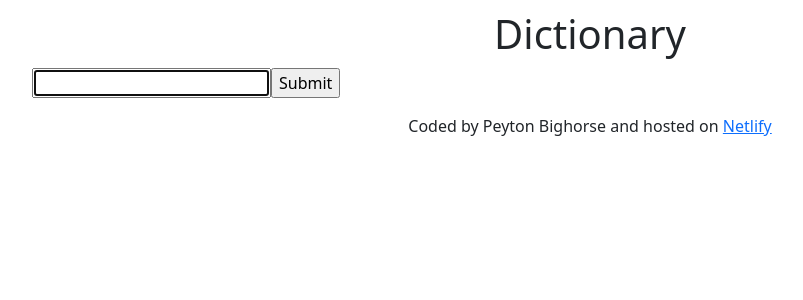
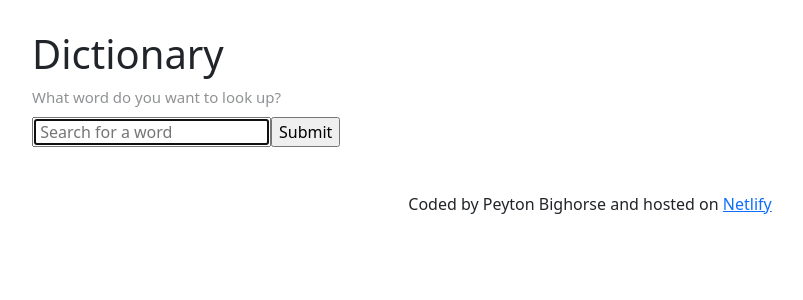
Before and after one commit to peytonbighorse/dictionary-app, a React (Create React App) app: page / in a window 1280 px wide. Shown: the top 300 px of the page, without its empty margins (50-853 px from the left). Built offline with nearby package versions, Linux system fonts and the light colour scheme.

Commit message:
Added css to dictionary entries

```diff
--- a/src/App.css
+++ b/src/App.css
@@ -1,5 +1,7 @@
-header,
-footer {
+.App {
+  margin: 30px;
+}
+.App footer {
   text-align: center;
-  margin: 10px;
+  margin-top: 40px;
 }
--- a/src/App.js
+++ b/src/App.js
@@ -4,7 +4,7 @@ import "bootstrap/dist/css/bootstrap.min.css";
 import Dictionary from "./Dictionary";
 export default function App() {
   return (
-    <div className="App">
+    <div className="App container">
       <header className="App-header">
         <h1>Dictionary</h1>
       </header>
--- a/src/Dictionary.css
+++ b/src/Dictionary.css
@@ -0,0 +1,40 @@
+.Dictionary .question {
+  font-size: 15px;
+  opacity: 0.5;
+  padding-bottom: 8px;
+}
+.Dictionary form {
+  padding-bottom: 5px;
+}
+
+.Dictionary .search-word {
+  padding: 0;
+  margin: 0;
+}
+
+.Dictionary .phonetic-pronunciation {
+  font-size: 15px;
+  padding: 0;
+  opacity: 0.75;
+  margin-bottom: 15px;
+}
+
+.Dictionary .definition-entry:not(:last-child) {
+  border-bottom: 1px solid rgba(0, 0, 0, 0.2);
+  margin-bottom: 15px;
+}
+.Dictionary .part-of-speech {
+  opacity: 0.5;
+}
+.Dictionary .definition {
+  margin-left: 10px;
+}
+.Dictionary .meaning {
+  margin-left: 10px;
+  font-weight: bold;
+}
+.Dictionary .example {
+  margin-left: 10px;
+  opacity: 0.75;
+  padding-bottom: 10px;
+}
--- a/src/Dictionary.js
+++ b/src/Dictionary.js
@@ -4,29 +4,48 @@ import axios from "axios";
 export default function Dictionary() {
   const [keyword, setKeyword] = useState("");
   const [searchWord, setSearchWord] = useState("");
-  const [definition, setDefinition] = useState(null);
+  const [definitions, setDefinitions] = useState([]);
   const [phoenticPronunciation, setPhoenticPronunciation] = useState(null);
-  const [partOfSpeech, setPartOfSpeech] = useState(null);
-  const [example, setExample] = useState(null);
+
   function changeKeyword(event) {
     setKeyword(event.target.value);
   }
 
   function getDefinition(response) {
     console.log(response);
-    function checkExample() {
-      if (response.data.meanings[0].example) {
-        return `"${response.data.meanings[0].example}"`;
+    function checkExample(i) {
+      if (response.data.meanings[i].example) {
+        return `"${response.data.meanings[i].example}"`;
       } else {
         return null;
       }
     }
 
+    function returnMeanings() {
+      let meaningsArray = [...response.data.meanings];
+
+      return (
+        <div>
+          {meaningsArray.map(function (i, index) {
+            return (
+              <div className="definition-entry" key={index}>
+                <div className="part-of-speech">
+                  {response.data.meanings[index].partOfSpeech}
+                </div>
+                <div className="meaning">
+                  {response.data.meanings[index].definition}
+                </div>
+                <div className="example">{checkExample(index)}</div>
+              </div>
+            );
+          })}
+        </div>
+      );
+    }
+
     setSearchWord(response.data.word);
-    setDefinition(response.data.meanings[0].definition);
+    setDefinitions(returnMeanings());
     setPhoenticPronunciation(response.data.phonetic);
-    setPartOfSpeech(response.data.meanings[0].partOfSpeech);
-    setExample(checkExample());
 
     return null;
   }
@@ -34,22 +53,33 @@ export default function Dictionary() {
     event.preventDefault();
     const apiKey = `aef1757e37906f8atc32b9da5odbc24a`;
     const apiUrl = `https://api.shecodes.io/dictionary/v1/define?word=${keyword}&key=${apiKey}`;
-    console.log(keyword);
-    console.log(apiKey);
     axios.get(apiUrl).then(getDefinition);
   }
+  function showQuestion() {
+    if (!searchWord) {
+      return <div className="question">What word do you want to look up?</div>;
+    } else {
+      return null;
+    }
+  }
+
   return (
-    <div className="container">
+    <div className="Dictionary">
+      {showQuestion()}
       <form onSubmit={search}>
-        <input type="search" autoFocus={true} onChange={changeKeyword} />
+        <input
+          type="search"
+          autoFocus={true}
+          onChange={changeKeyword}
+          placeholder=" Search for a word"
+        />
         <input type="submit" />
       </form>
 
       <h2 className="search-word">{searchWord}</h2>
-      <p className="phoentic-pronunciation">{phoenticPronunciation}</p>
-      <p className="part-of-speech">{partOfSpeech}</p>
-      <p className="definition">{definition}</p>
-      <p className="example">{example}</p>
+      <div className="phonetic-pronunciation">{phoenticPronunciation}</div>
+
+      <div className="definition">{definitions}</div>
     </div>
   );
 }
```
